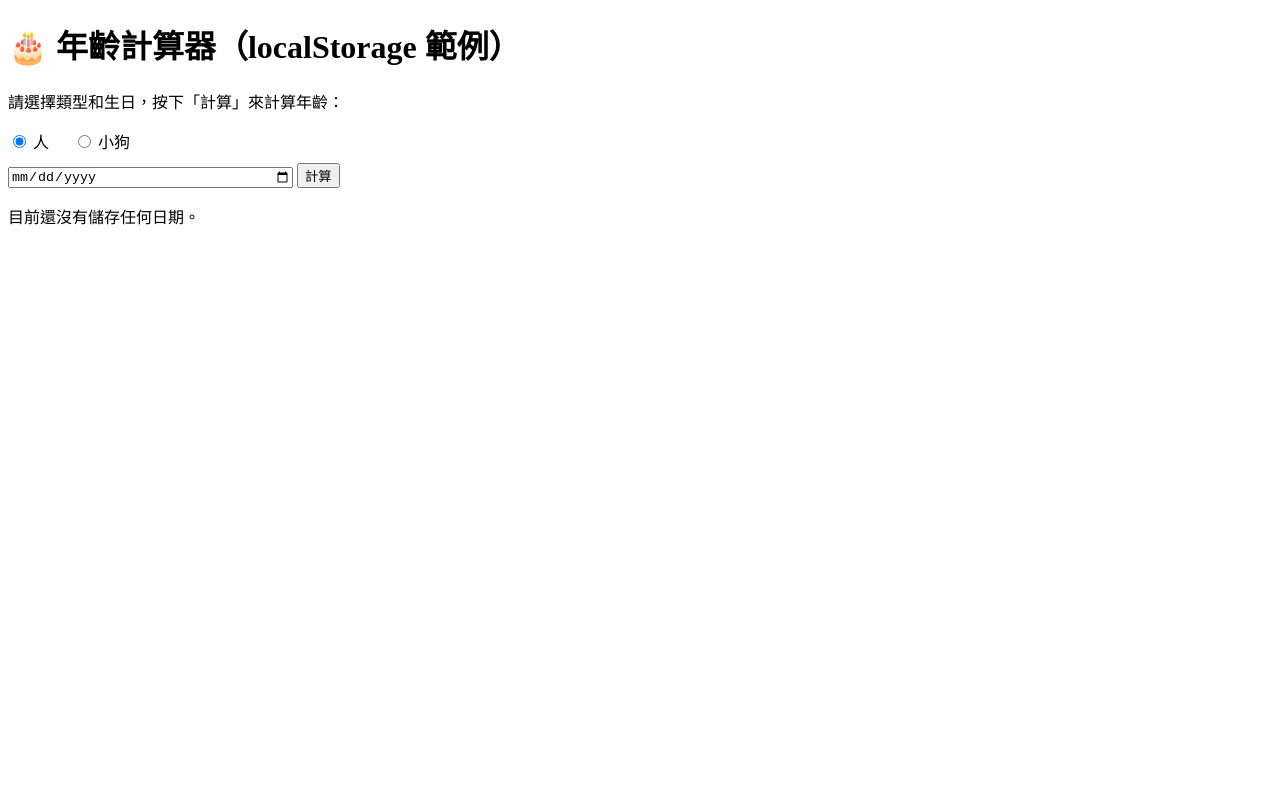
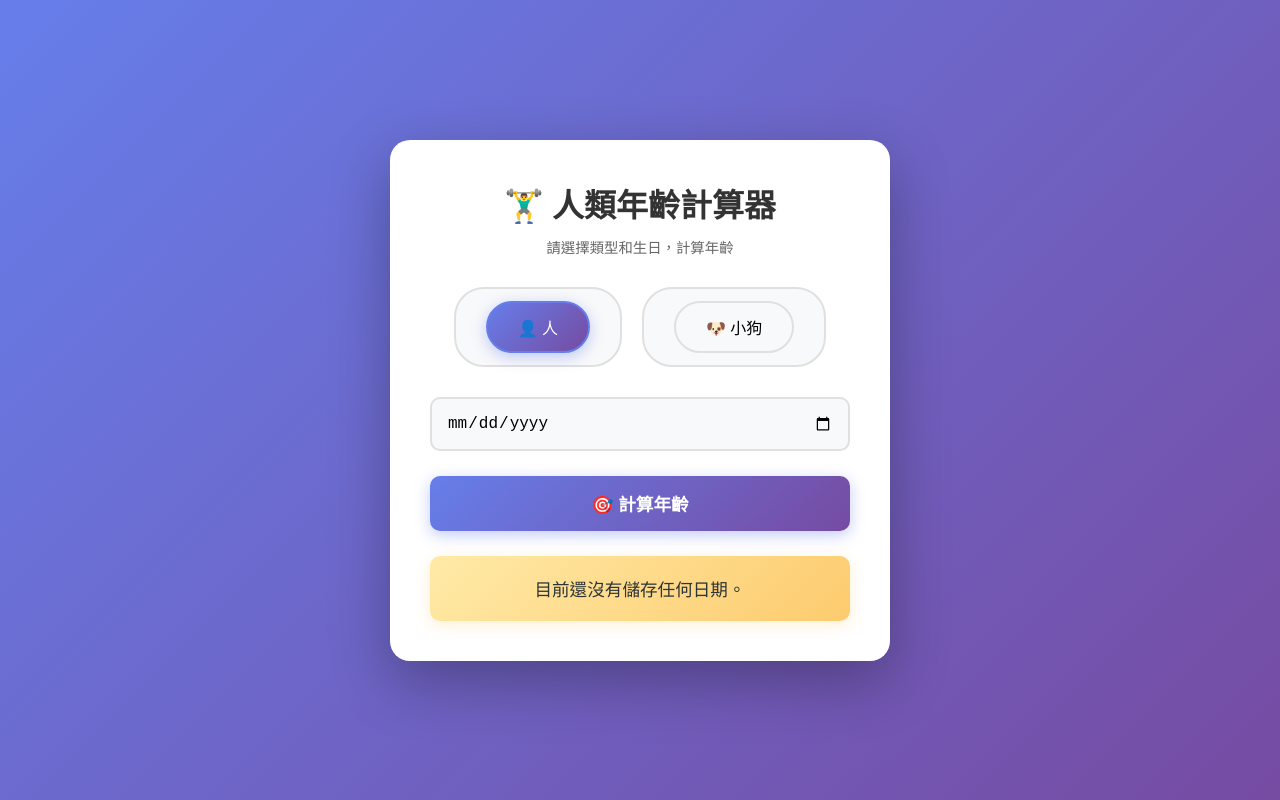
Before and after one commit to gordonpon/VibeCoding_Day12, a plain HTML site: page index.html in a window 1280 px wide. Drawn offline with Linux system fonts and the light colour scheme.

Commit message:
feat: 優化版面

```diff
--- a/index.html
+++ b/index.html
@@ -2,28 +2,189 @@
 <html lang="zh-Hant">
 <head>
   <meta charset="UTF-8">
+  <meta name="viewport" content="width=device-width, initial-scale=1.0">
   <title>年齡計算器</title>
+  <style>
+    * {
+      margin: 0;
+      padding: 0;
+      box-sizing: border-box;
+    }
+
+    body {
+      font-family: 'Segoe UI', Tahoma, Geneva, Verdana, sans-serif;
+      background: linear-gradient(135deg, #667eea 0%, #764ba2 100%);
+      min-height: 100vh;
+      display: flex;
+      justify-content: center;
+      align-items: center;
+      padding: 20px;
+    }
+
+    .card {
+      background: white;
+      border-radius: 20px;
+      box-shadow: 0 20px 60px rgba(0, 0, 0, 0.3);
+      padding: 40px;
+      max-width: 500px;
+      width: 100%;
+      animation: slideIn 0.5s ease-out;
+    }
+
+    @keyframes slideIn {
+      from {
+        opacity: 0;
+        transform: translateY(-30px);
+      }
+      to {
+        opacity: 1;
+        transform: translateY(0);
+      }
+    }
+
+    h1 {
+      font-size: 2rem;
+      color: #333;
+      text-align: center;
+      margin-bottom: 10px;
+      transition: all 0.3s ease;
+    }
+
+    .subtitle {
+      text-align: center;
+      color: #666;
+      font-size: 0.9rem;
+      margin-bottom: 30px;
+    }
+
+    .type-selector {
+      display: flex;
+      justify-content: center;
+      gap: 20px;
+      margin-bottom: 30px;
+    }
+
+    .type-selector label {
+      cursor: pointer;
+      padding: 12px 30px;
+      border-radius: 30px;
+      border: 2px solid #e0e0e0;
+      transition: all 0.3s ease;
+      font-weight: 500;
+      background: #f8f9fa;
+    }
+
+    .type-selector label:hover {
+      border-color: #667eea;
+      background: #f0f2ff;
+    }
+
+    .type-selector input[type="radio"] {
+      display: none;
+    }
+
+    .type-selector input[type="radio"]:checked + span {
+      background: linear-gradient(135deg, #667eea 0%, #764ba2 100%);
+      color: white;
+      border-color: #667eea;
+      box-shadow: 0 4px 15px rgba(102, 126, 234, 0.4);
+    }
+
+    .type-selector label span {
+      display: inline-block;
+      padding: 12px 30px;
+      border-radius: 30px;
+      border: 2px solid #e0e0e0;
+      transition: all 0.3s ease;
+      font-weight: 500;
+      background: #f8f9fa;
+    }
+
+    .input-group {
+      margin-bottom: 25px;
+    }
+
+    input[type="date"] {
+      width: 100%;
+      padding: 15px;
+      border: 2px solid #e0e0e0;
+      border-radius: 10px;
+      font-size: 1rem;
+      transition: all 0.3s ease;
+      background: #f8f9fa;
+    }
+
+    input[type="date"]:focus {
+      outline: none;
+      border-color: #667eea;
+      background: white;
+      box-shadow: 0 0 0 3px rgba(102, 126, 234, 0.1);
+    }
+
+    button {
+      width: 100%;
+      padding: 15px;
+      background: linear-gradient(135deg, #667eea 0%, #764ba2 100%);
+      color: white;
+      border: none;
+      border-radius: 10px;
+      font-size: 1.1rem;
+      font-weight: 600;
+      cursor: pointer;
+      transition: all 0.3s ease;
+      box-shadow: 0 4px 15px rgba(102, 126, 234, 0.4);
+    }
+
+    button:hover {
+      transform: translateY(-2px);
+      box-shadow: 0 6px 20px rgba(102, 126, 234, 0.5);
+    }
+
+    button:active {
+      transform: translateY(0);
+    }
+
+    #display {
+      margin-top: 25px;
+      padding: 20px;
+      background: linear-gradient(135deg, #ffeaa7 0%, #fdcb6e 100%);
+      border-radius: 10px;
+      text-align: center;
+      font-size: 1.1rem;
+      font-weight: 500;
+      color: #2d3436;
+      min-height: 60px;
+      display: flex;
+      align-items: center;
+      justify-content: center;
+      box-shadow: 0 4px 15px rgba(253, 203, 110, 0.3);
+    }
+  </style>
 </head>
 <body>
-  <h1>🎂 年齡計算器（localStorage 範例）</h1>
+  <div class="card">
+    <h1 id="title">🎂年齡計算器</h1>
+    <p class="subtitle">請選擇類型和生日，計算年齡</p>
 
-  <p>請選擇類型和生日，按下「計算」來計算年齡：</p>
-
-  <div style="margin-bottom: 10px;">
+    <div class="type-selector">
       <label>
         <input type="radio" name="ageType" value="human" checked>
-      人
+        <span>👤 人</span>
       </label>
-    <label style="margin-left: 20px;">
+      <label>
         <input type="radio" name="ageType" value="dog">
-      小狗
+        <span>🐶 小狗</span>
       </label>
     </div>
 
-  <input id="note-input" type="date" style="width: 280px;">
-  <button id="save-btn">計算</button>
+    <div class="input-group">
+      <input id="note-input" type="date">
+    </div>
+
+    <button id="save-btn">🎯 計算年齡</button>
 
     <p id="display">目前還沒有儲存任何日期。</p>
+  </div>
 
   <script>
     const KEY_DATE = 'birthdate';
@@ -32,6 +193,23 @@
     const saveBtn = document.getElementById('save-btn');
     const display = document.getElementById('display');
     const radioButtons = document.querySelectorAll('input[name="ageType"]');
+    const title = document.getElementById('title');
+
+    // 更新標題的函數
+    function updateTitle(type) {
+      if (type === 'human') {
+        title.textContent = '🏋️‍♂️ 人類年齡計算器';
+      } else {
+        title.textContent = '🐕 小狗年齡計算器';
+      }
+    }
+
+    // 監聽 radio button 變化
+    radioButtons.forEach(radio => {
+      radio.addEventListener('change', function() {
+        updateTitle(this.value);
+      });
+    });
 
     // 計算年齡的函數
     function calculateAge(birthDate, type) {
@@ -56,6 +234,9 @@
     // 第一次進來頁面時，先試著把舊資料拿出來
     const savedDate = localStorage.getItem(KEY_DATE);
     const savedType = localStorage.getItem(KEY_TYPE) || 'human';
+
+    // 更新標題
+    updateTitle(savedType);
 
     if (savedDate) {
       input.value = savedDate;
```
Lines whose indentation alone changed are shown as unchanged.
